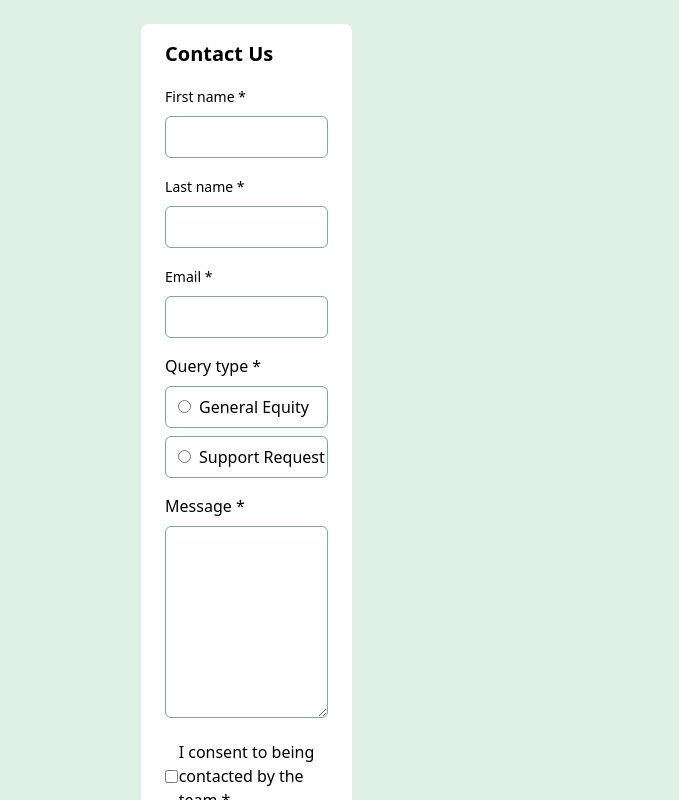
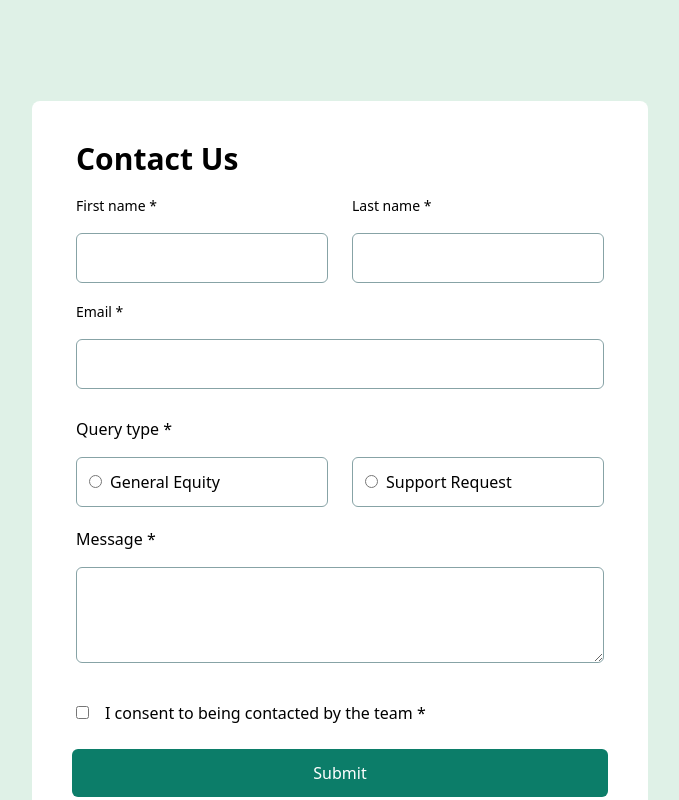
Before and after one commit to negin-khademi/contact-form, an Angular app: page / in a window 1280 px wide. Shown: the top 800 px of the page, without its empty margins (300-979 px from the left). Built offline with nearby package versions, Linux system fonts and the light colour scheme.

Commit message:
feat : desktop ui

```diff
--- a/src/app/app.html
+++ b/src/app/app.html
@@ -1,3 +1,3 @@
-<main class="bg-greens-200 min-h-dvh flex justify-center items-center">
-  <app-contact-form />
+<main class="bg-greens-200 min-h-dvh flex justify-center items-center md:py-[6%]">
+  <app-contact-form class="md:w-[50%]" />
 </main>
--- a/src/app/contact-form/contact-form.html
+++ b/src/app/contact-form/contact-form.html
@@ -1,54 +1,57 @@
-<div class=" w-full py-6">
+<div class="w-full py-6 ">
   <form [formGroup]="contactForm" (ngSubmit)="submitForm()"
-    class="md:w-[60%] lg:w-[50%] px-3 mx-3  bg-white min-h-dvh rounded-lg">
-    <p class="text-xl font-bold w-full py-4 px-3">Contact Us</p>
-
-    <div class="px-3">
+    class="px-3 mx-3 md:px-8 md:py-6 bg-white min-h-dvh rounded-lg">
+    <p class="text-3xl font-bold w-full py-4 px-3">Contact Us</p>
+    <div class="md:flex md:gap-6">
+      <div class="px-3 md:px-0 md:pl-3 md:w-[50%]">
         <label for="firstname" class="w-full text-sm">First name <span>*</span></label>
 
         <input id="firstname" type="text" formControlName="firstname"
-        class="border border-solid border-neutrals-500 rounded-md w-full py-2 my-2">
+          class="border border-solid border-neutrals-500 rounded-md w-full py-2 my-2 md:mt-4 md:py-3">
       </div>
 
-    <div class="mt-2 px-3">
+      <div class="mt-2 md:mt-0 px-3 md:px-0 md:pr-3 md:w-[50%]">
         <label for="lastname" class="w-full text-sm">Last name <span>*</span></label>
 
         <input id="lastname" type="text" formControlName="lastname"
-        class="border border-solid border-neutrals-500 rounded-md w-full py-2 my-2">
+          class="border border-solid border-neutrals-500 rounded-md w-full py-2  md:mt-4  my-2 md:py-3">
+      </div>
     </div>
 
     <div class="mt-2 px-3">
       <label for="email" class="w-full text-sm">Email <span>*</span></label>
       <input id="email" type="text" formControlName="email"
-        class="border border-solid border-neutrals-500 rounded-md w-full py-2 my-2">
+        class="border border-solid border-neutrals-500 rounded-md w-full py-2  md:mt-4  md:py-3 my-2">
     </div>
 
-    <div class="mt-2 px-3">
+    <div class="mt-2 px-3 md:mt-5">
       <label>Query type <span>*</span></label>
-      <div class="border border-solid border-neutrals-500 rounded-md py-2 pl-3 mt-2">
+      <div class="md:flex gap-6 md:mt-2">
+        <div class="border border-solid border-neutrals-500 rounded-md py-2 pl-3 mt-2 md:w-[50%]  md:py-3">
           <input id="general-equity" type="radio" value="general" formControlName="querytype" name="querytype">
           <label for="general-equity" class="ml-2">General Equity</label>
         </div>
-      <div class="border border-solid border-neutrals-500 rounded-md py-2 pl-3 mt-2">
+        <div class="border border-solid border-neutrals-500 rounded-md py-2 pl-3 mt-2 md:w-[50%]  md:py-3">
           <input id="support-request" type="radio" value="support" formControlName="querytype" name="querytype">
           <label for="support-request" class="ml-2">Support Request</label>
+        </div>
       </div>
 
     </div>
 
-    <div class="mt-4 px-3">
+    <div class="mt-4 px-3 md:mt-5">
       <label for="message" class="w-full ">Message <span>*</span></label>
       <textarea id="message" formControlName="message"
-        class="border border-solid border-neutrals-500 rounded-md w-full mt-2 h-48"></textarea>
+        class="border border-solid border-neutrals-500 rounded-md w-full mt-2  md:mt-4  h-48 md:h-24"></textarea>
     </div>
 
-    <div class="mt-4 px-3 grid grid-cols-12">
-      <div class=" col-span-1 flex items-center">
+    <div class="mt-4 px-3 grid grid-cols-12 md:flex md:mt-8">
+      <div class="col-span-1 flex items-center">
         <input id="accept" type="checkbox" formControlName="accept">
       </div>
-      <label for="accept" class=" col-span-11">I consent to being contacted by the team <span>*</span></label>
+      <label for="accept" class="col-span-11 md:ml-4">I consent to being contacted by the team <span>*</span></label>
     </div>
-    <div class="px-2 my-6">
+    <div class="px-2 mt-6">
       <button type="submit" class="w-full bg-greens-600 text-white py-3 mb-5 rounded-md">Submit</button>
     </div>
   </form>
```
Lines whose indentation alone changed are shown as unchanged.
